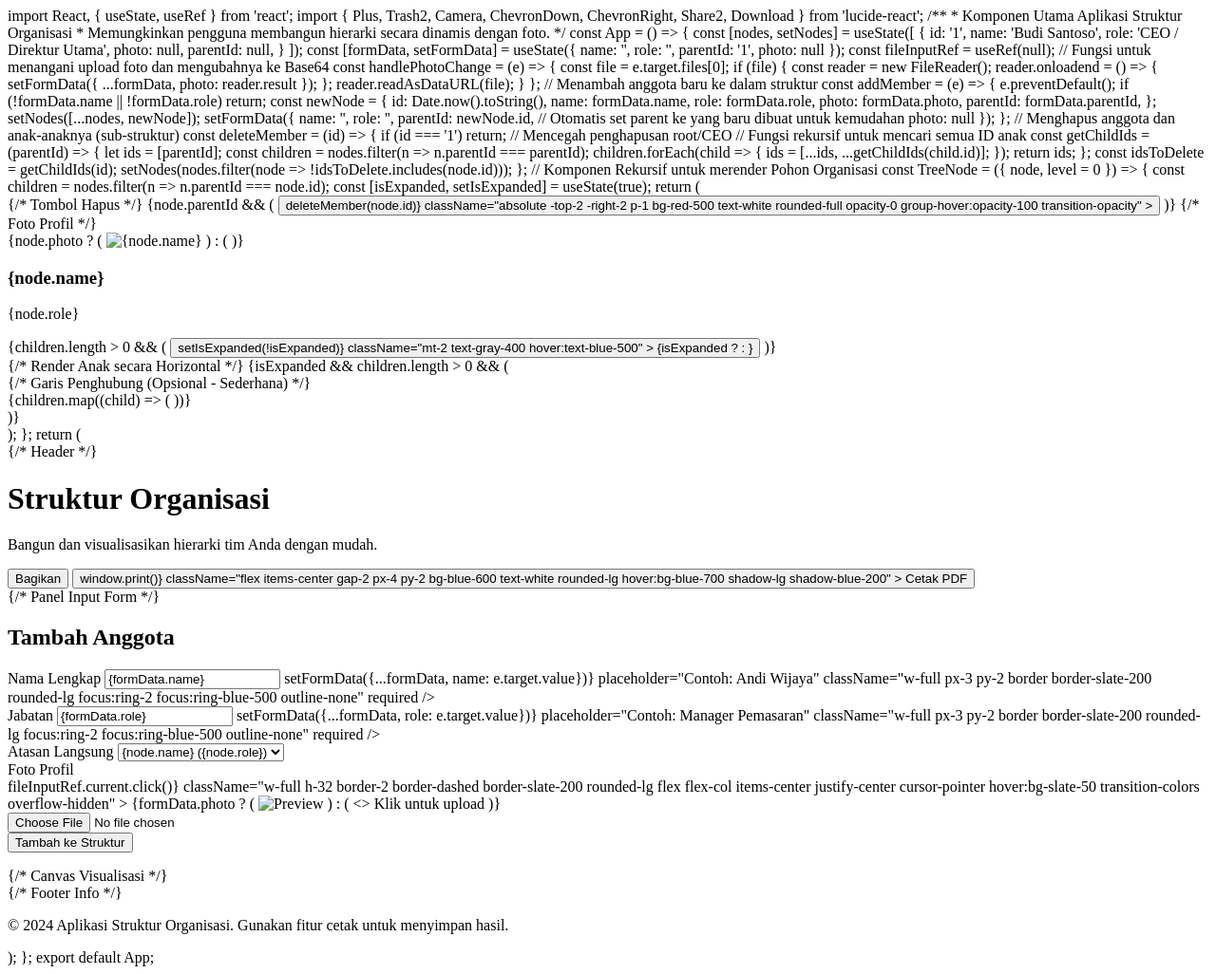
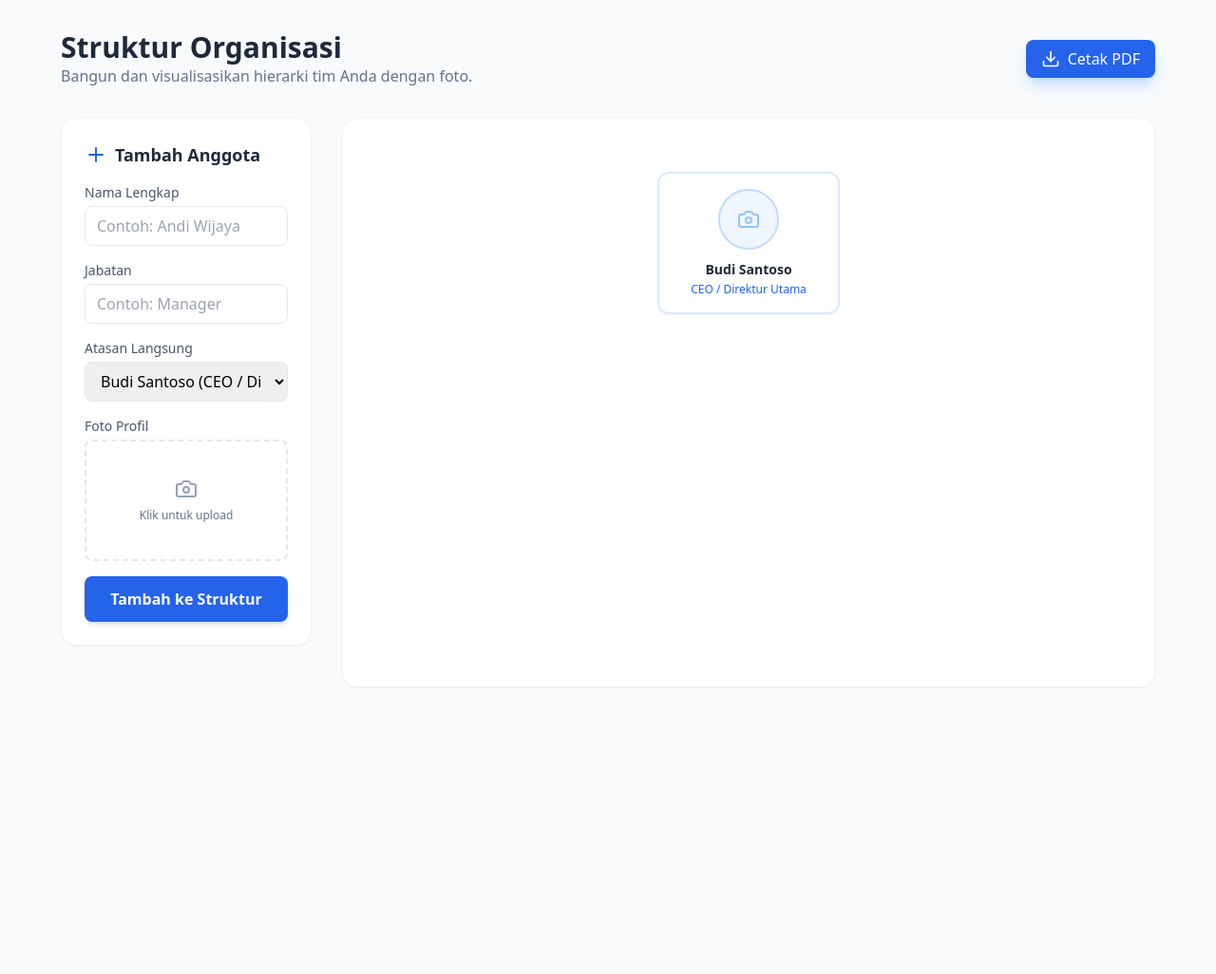
Before and after one commit to bowowiwendi/struktur-organisasi, a plain HTML site: page index.html in a window 1280 px wide. Shown: the whole page at 95% size. After the commit the page ends 800 px from the top, so only its background shows below. Drawn offline with nearby package versions, Linux system fonts and the light colour scheme.

Commit message:
Convert React app to static HTML with JS
Refactor the structure of the organization application by removing React components and integrating the functionality directly into the HTML document. This includes handling form submissions, photo uploads, and rendering the organizational chart using plain JavaScript.

```diff
--- a/index.html
+++ b/index.html
@@ -1,69 +1,152 @@
-import React, { useState, useRef } from 'react';
-import { Plus, Trash2, Camera, ChevronDown, ChevronRight, Share2, Download } from 'lucide-react';
+<!DOCTYPE html>
+<html lang="id">
+<head>
+    <meta charset="UTF-8">
+    <meta name="viewport" content="width=device-width, initial-scale=1.0">
+    <title>Struktur Organisasi Mandiri</title>
+    <!-- Tailwind CSS CDN -->
+    <script src="https://cdn.tailwindcss.com"></script>
+    <!-- Lucide Icons -->
+    <script src="https://unpkg.com/lucide@latest"></script>
+    <style>
+        /* Gaya khusus untuk garis penghubung dan cetak */
+        .tree-node::before {
+            content: "";
+            position: absolute;
+            top: -1rem;
+            left: 50%;
+            width: 1px;
+            height: 1rem;
+            background-color: #e2e8f0;
+        }
+        .tree-node:first-child::before {
+            display: none;
+        }
+        @media print {
+            .no-print {
+                display: none !important;
+            }
+            body {
+                background-color: white;
+            }
+        }
+    </style>
+</head>
+<body class="bg-slate-50 min-h-screen p-4 md:p-8 font-sans">
 
-/**
- * Komponen Utama Aplikasi Struktur Organisasi
- * Memungkinkan pengguna membangun hierarki secara dinamis dengan foto.
- */
-const App = () => {
-  const [nodes, setNodes] = useState([
-    {
-      id: '1',
-      name: 'Budi Santoso',
-      role: 'CEO / Direktur Utama',
-      photo: null,
-      parentId: null,
-    }
-  ]);
+    <div class="max-w-6xl mx-auto">
+        <!-- Header -->
+        <header class="mb-8 flex flex-col md:flex-row md:items-center justify-between gap-4 no-print">
+            <div>
+                <h1 class="text-3xl font-extrabold text-slate-800">Struktur Organisasi</h1>
+                <p class="text-slate-500">Bangun dan visualisasikan hierarki tim Anda dengan foto.</p>
+            </div>
+            <div class="flex gap-2">
+                <button onclick="window.print()" class="flex items-center gap-2 px-4 py-2 bg-blue-600 text-white rounded-lg hover:bg-blue-700 shadow-lg shadow-blue-200">
+                    <i data-lucide="download" class="w-5 h-5"></i> Cetak PDF
+                </button>
+            </div>
+        </header>
 
-  const [formData, setFormData] = useState({
-    name: '',
-    role: '',
-    parentId: '1',
-    photo: null
-  });
+        <div class="grid grid-cols-1 lg:grid-cols-4 gap-8">
+            <!-- Panel Input -->
+            <div class="lg:col-span-1 bg-white p-6 rounded-2xl shadow-sm border border-slate-100 h-fit no-print">
+                <h2 class="text-lg font-bold text-slate-800 mb-4 flex items-center gap-2">
+                    <i data-lucide="plus" class="text-blue-600"></i> Tambah Anggota
+                </h2>
 
-  const fileInputRef = useRef(null);
+                <form id="orgForm" class="space-y-4">
+                    <div>
+                        <label class="block text-sm font-medium text-slate-600 mb-1">Nama Lengkap</label>
+                        <input type="text" id="nodeName" placeholder="Contoh: Andi Wijaya" class="w-full px-3 py-2 border border-slate-200 rounded-lg focus:ring-2 focus:ring-blue-500 outline-none" required>
+                    </div>
 
-  // Fungsi untuk menangani upload foto dan mengubahnya ke Base64
-  const handlePhotoChange = (e) => {
+                    <div>
+                        <label class="block text-sm font-medium text-slate-600 mb-1">Jabatan</label>
+                        <input type="text" id="nodeRole" placeholder="Contoh: Manager" class="w-full px-3 py-2 border border-slate-200 rounded-lg focus:ring-2 focus:ring-blue-500 outline-none" required>
+                    </div>
+
+                    <div>
+                        <label class="block text-sm font-medium text-slate-600 mb-1">Atasan Langsung</label>
+                        <select id="nodeParent" class="w-full px-3 py-2 border border-slate-200 rounded-lg focus:ring-2 focus:ring-blue-500 outline-none">
+                            <!-- Opsi akan diisi oleh JavaScript -->
+                        </select>
+                    </div>
+
+                    <div>
+                        <label class="block text-sm font-medium text-slate-600 mb-1">Foto Profil</label>
+                        <div id="photoDropzone" class="w-full h-32 border-2 border-dashed border-slate-200 rounded-lg flex flex-col items-center justify-center cursor-pointer hover:bg-slate-50 transition-colors overflow-hidden relative">
+                            <div id="photoPreviewContent" class="flex flex-col items-center">
+                                <i data-lucide="camera" class="text-slate-400 mb-2"></i>
+                                <span class="text-xs text-slate-500">Klik untuk upload</span>
+                            </div>
+                            <img id="photoPreviewImg" class="hidden absolute inset-0 w-full h-full object-cover">
+                        </div>
+                        <input type="file" id="nodePhoto" accept="image/*" class="hidden">
+                    </div>
+
+                    <button type="submit" class="w-full py-3 bg-blue-600 text-white font-bold rounded-lg hover:bg-blue-700 transition-colors shadow-md">
+                        Tambah ke Struktur
+                    </button>
+                </form>
+            </div>
+
+            <!-- Canvas Visualisasi -->
+            <div class="lg:col-span-3 bg-white p-8 rounded-2xl shadow-sm border border-slate-100 overflow-auto min-h-[600px] flex justify-center">
+                <div id="chartContainer" class="inline-block pt-4">
+                    <!-- Pohon akan dirender di sini -->
+                </div>
+            </div>
+        </div>
+    </div>
+
+    <script>
+        // State awal
+        let nodes = [
+            { id: '1', name: 'Budi Santoso', role: 'CEO / Direktur Utama', photo: null, parentId: null }
+        ];
+        let currentPhotoBase64 = null;
+
+        // Inisialisasi Ikon
+        lucide.createIcons();
+
+        // Elemen DOM
+        const form = document.getElementById('orgForm');
+        const photoInput = document.getElementById('nodePhoto');
+        const photoDropzone = document.getElementById('photoDropzone');
+        const photoPreviewImg = document.getElementById('photoPreviewImg');
+        const photoPreviewContent = document.getElementById('photoPreviewContent');
+        const parentSelect = document.getElementById('nodeParent');
+        const chartContainer = document.getElementById('chartContainer');
+
+        // Handle Upload Foto
+        photoDropzone.onclick = () => photoInput.click();
+
+        photoInput.onchange = (e) => {
             const file = e.target.files[0];
             if (file) {
                 const reader = new FileReader();
                 reader.onloadend = () => {
-        setFormData({ ...formData, photo: reader.result });
+                    currentPhotoBase64 = reader.result;
+                    photoPreviewImg.src = currentPhotoBase64;
+                    photoPreviewImg.classList.remove('hidden');
+                    photoPreviewContent.classList.add('hidden');
                 };
                 reader.readAsDataURL(file);
             }
         };
 
-  // Menambah anggota baru ke dalam struktur
-  const addMember = (e) => {
-    e.preventDefault();
-    if (!formData.name || !formData.role) return;
+        // Render Dropdown Parent
+        function updateParentSelect() {
+            parentSelect.innerHTML = nodes.map(node =>
+                `<option value="${node.id}">${node.name} (${node.role})</option>`
+            ).join('');
+        }
 
-    const newNode = {
-      id: Date.now().toString(),
-      name: formData.name,
-      role: formData.role,
-      photo: formData.photo,
-      parentId: formData.parentId,
-    };
+        // Fungsi Hapus
+        function deleteMember(id) {
+            if (id === '1') return;
 
-    setNodes([...nodes, newNode]);
-    setFormData({
-      name: '',
-      role: '',
-      parentId: newNode.id, // Otomatis set parent ke yang baru dibuat untuk kemudahan
-      photo: null
-    });
-  };
-
-  // Menghapus anggota dan anak-anaknya (sub-struktur)
-  const deleteMember = (id) => {
-    if (id === '1') return; // Mencegah penghapusan root/CEO
-
-    // Fungsi rekursif untuk mencari semua ID anak
             const getChildIds = (parentId) => {
                 let ids = [parentId];
                 const children = nodes.filter(n => n.parentId === parentId);
@@ -74,181 +157,83 @@ const App = () => {
             };
 
             const idsToDelete = getChildIds(id);
-    setNodes(nodes.filter(node => !idsToDelete.includes(node.id)));
+            nodes = nodes.filter(node => !idsToDelete.includes(node.id));
+            renderChart();
+            updateParentSelect();
+        }
+
+        // Render Pohon (Rekursif)
+        function renderNode(node) {
+            const children = nodes.filter(n => n.parentId === node.id);
+            const hasChildren = children.length > 0;
+
+            const photoHtml = node.photo
+                ? `<img src="${node.photo}" class="w-full h-full object-cover">`
+                : `<i data-lucide="camera" class="text-blue-300 w-6 h-6"></i>`;
+
+            const deleteBtn = node.parentId
+                ? `<button onclick="deleteMember('${node.id}')" class="absolute -top-2 -right-2 p-1 bg-red-500 text-white rounded-full opacity-0 group-hover:opacity-100 transition-opacity no-print">
+                    <i data-lucide="trash-2" class="w-3 h-3"></i>
+                   </button>`
+                : '';
+
+            let html = `
+                <div class="flex flex-col items-center tree-node relative">
+                    <div class="relative flex flex-col items-center p-4 m-2 bg-white border-2 border-blue-100 rounded-xl shadow-sm hover:shadow-md transition-all duration-300 w-48 group">
+                        ${deleteBtn}
+                        <div class="w-16 h-16 bg-blue-50 rounded-full mb-3 flex items-center justify-center overflow-hidden border-2 border-blue-200">
+                            ${photoHtml}
+                        </div>
+                        <h3 class="font-bold text-gray-800 text-center text-sm leading-tight">${node.name}</h3>
+                        <p class="text-blue-600 text-xs text-center font-medium mt-1">${node.role}</p>
+                    </div>
+                    ${hasChildren ? `
+                        <div class="flex flex-row items-start mt-4">
+                            ${children.map(child => renderNode(child)).join('')}
+                        </div>
+                    ` : ''}
+                </div>
+            `;
+            return html;
+        }
+
+        function renderChart() {
+            chartContainer.innerHTML = renderNode(nodes[0]);
+            lucide.createIcons();
+        }
+
+        // Handle Submit Form
+        form.onsubmit = (e) => {
+            e.preventDefault();
+            const name = document.getElementById('nodeName').value;
+            const role = document.getElementById('nodeRole').value;
+            const parentId = parentSelect.value;
+
+            const newNode = {
+                id: Date.now().toString(),
+                name,
+                role,
+                photo: currentPhotoBase64,
+                parentId
             };
 
-  // Komponen Rekursif untuk merender Pohon Organisasi
-  const TreeNode = ({ node, level = 0 }) => {
-    const children = nodes.filter(n => n.parentId === node.id);
-    const [isExpanded, setIsExpanded] = useState(true);
+            nodes.push(newNode);
 
-    return (
-      <div className="flex flex-col items-center">
-        <div className={`relative flex flex-col items-center p-4 m-2 bg-white border-2 border-blue-100 rounded-xl shadow-sm hover:shadow-md transition-all duration-300 w-48 group`}>
-          {/* Tombol Hapus */}
-          {node.parentId && (
-            <button
-              onClick={() => deleteMember(node.id)}
-              className="absolute -top-2 -right-2 p-1 bg-red-500 text-white rounded-full opacity-0 group-hover:opacity-100 transition-opacity"
-            >
-              <Trash2 size={14} />
-            </button>
-          )}
+            // Reset Form
+            form.reset();
+            currentPhotoBase64 = null;
+            photoPreviewImg.classList.add('hidden');
+            photoPreviewContent.classList.remove('hidden');
 
-          {/* Foto Profil */}
-          <div className="w-16 h-16 bg-blue-50 rounded-full mb-3 flex items-center justify-center overflow-hidden border-2 border-blue-200">
-            {node.photo ? (
-              <img src={node.photo} alt={node.name} className="w-full h-full object-cover" />
-            ) : (
-              <Camera className="text-blue-300" size={24} />
-            )}
-          </div>
-
-          <h3 className="font-bold text-gray-800 text-center text-sm leading-tight">{node.name}</h3>
-          <p className="text-blue-600 text-xs text-center font-medium mt-1">{node.role}</p>
-
-          {children.length > 0 && (
-            <button
-              onClick={() => setIsExpanded(!isExpanded)}
-              className="mt-2 text-gray-400 hover:text-blue-500"
-            >
-              {isExpanded ? <ChevronDown size={18} /> : <ChevronRight size={18} />}
-            </button>
-          )}
-        </div>
-
-        {/* Render Anak secara Horizontal */}
-        {isExpanded && children.length > 0 && (
-          <div className="flex flex-row items-start relative mt-4">
-            {/* Garis Penghubung (Opsional - Sederhana) */}
-            <div className="absolute top-0 left-1/2 -translate-x-1/2 w-px h-4 bg-blue-200"></div>
-            {children.map((child) => (
-              <TreeNode key={child.id} node={child} level={level + 1} />
-            ))}
-          </div>
-        )}
-      </div>
-    );
+            renderChart();
+            updateParentSelect();
+            // Set default parent ke yang baru ditambah untuk memudahkan
+            parentSelect.value = newNode.id;
         };
 
-  return (
-    <div className="min-h-screen bg-slate-50 p-4 md:p-8 font-sans">
-      <div className="max-w-6xl mx-auto">
-
-        {/* Header */}
-        <header className="mb-8 flex flex-col md:flex-row md:items-center justify-between gap-4">
-          <div>
-            <h1 className="text-3xl font-extrabold text-slate-800">Struktur Organisasi</h1>
-            <p className="text-slate-500">Bangun dan visualisasikan hierarki tim Anda dengan mudah.</p>
-          </div>
-          <div className="flex gap-2">
-            <button className="flex items-center gap-2 px-4 py-2 bg-white border border-slate-200 rounded-lg text-slate-600 hover:bg-slate-50">
-              <Share2 size={18} /> Bagikan
-            </button>
-            <button
-              onClick={() => window.print()}
-              className="flex items-center gap-2 px-4 py-2 bg-blue-600 text-white rounded-lg hover:bg-blue-700 shadow-lg shadow-blue-200"
-            >
-              <Download size={18} /> Cetak PDF
-            </button>
-          </div>
-        </header>
-
-        <div className="grid grid-cols-1 lg:grid-cols-4 gap-8">
-
-          {/* Panel Input Form */}
-          <div className="lg:col-span-1 bg-white p-6 rounded-2xl shadow-sm border border-slate-100 h-fit">
-            <h2 className="text-lg font-bold text-slate-800 mb-4 flex items-center gap-2">
-              <Plus className="text-blue-600" size={20} /> Tambah Anggota
-            </h2>
-
-            <form onSubmit={addMember} className="space-y-4">
-              <div>
-                <label className="block text-sm font-medium text-slate-600 mb-1">Nama Lengkap</label>
-                <input
-                  type="text"
-                  value={formData.name}
-                  onChange={(e) => setFormData({...formData, name: e.target.value})}
-                  placeholder="Contoh: Andi Wijaya"
-                  className="w-full px-3 py-2 border border-slate-200 rounded-lg focus:ring-2 focus:ring-blue-500 outline-none"
-                  required
-                />
-              </div>
-
-              <div>
-                <label className="block text-sm font-medium text-slate-600 mb-1">Jabatan</label>
-                <input
-                  type="text"
-                  value={formData.role}
-                  onChange={(e) => setFormData({...formData, role: e.target.value})}
-                  placeholder="Contoh: Manager Pemasaran"
-                  className="w-full px-3 py-2 border border-slate-200 rounded-lg focus:ring-2 focus:ring-blue-500 outline-none"
-                  required
-                />
-              </div>
-
-              <div>
-                <label className="block text-sm font-medium text-slate-600 mb-1">Atasan Langsung</label>
-                <select
-                  value={formData.parentId}
-                  onChange={(e) => setFormData({...formData, parentId: e.target.value})}
-                  className="w-full px-3 py-2 border border-slate-200 rounded-lg focus:ring-2 focus:ring-blue-500 outline-none"
-                >
-                  {nodes.map(node => (
-                    <option key={node.id} value={node.id}>{node.name} ({node.role})</option>
-                  ))}
-                </select>
-              </div>
-
-              <div>
-                <label className="block text-sm font-medium text-slate-600 mb-1">Foto Profil</label>
-                <div
-                  onClick={() => fileInputRef.current.click()}
-                  className="w-full h-32 border-2 border-dashed border-slate-200 rounded-lg flex flex-col items-center justify-center cursor-pointer hover:bg-slate-50 transition-colors overflow-hidden"
-                >
-                  {formData.photo ? (
-                    <img src={formData.photo} className="w-full h-full object-cover" alt="Preview" />
-                  ) : (
-                    <>
-                      <Camera className="text-slate-400 mb-2" size={24} />
-                      <span className="text-xs text-slate-500">Klik untuk upload</span>
-                    </>
-                  )}
-                </div>
-                <input
-                  type="file"
-                  ref={fileInputRef}
-                  onChange={handlePhotoChange}
-                  accept="image/*"
-                  className="hidden"
-                />
-              </div>
-
-              <button
-                type="submit"
-                className="w-full py-3 bg-blue-600 text-white font-bold rounded-lg hover:bg-blue-700 transition-colors shadow-md"
-              >
-                Tambah ke Struktur
-              </button>
-            </form>
-          </div>
-
-          {/* Canvas Visualisasi */}
-          <div className="lg:col-span-3 bg-white p-8 rounded-2xl shadow-sm border border-slate-100 overflow-auto min-h-[600px] flex justify-center">
-            <div className="inline-block">
-              <TreeNode node={nodes[0]} />
-            </div>
-          </div>
-
-        </div>
-      </div>
-
-      {/* Footer Info */}
-      <footer className="mt-12 text-center text-slate-400 text-sm">
-        <p>&copy; 2024 Aplikasi Struktur Organisasi. Gunakan fitur cetak untuk menyimpan hasil.</p>
-      </footer>
-    </div>
-  );
-};
-
-export default App;
+        // Inisialisasi awal
+        updateParentSelect();
+        renderChart();
+    </script>
+</body>
+</html>
```
Lines whose indentation alone changed are shown as unchanged.
